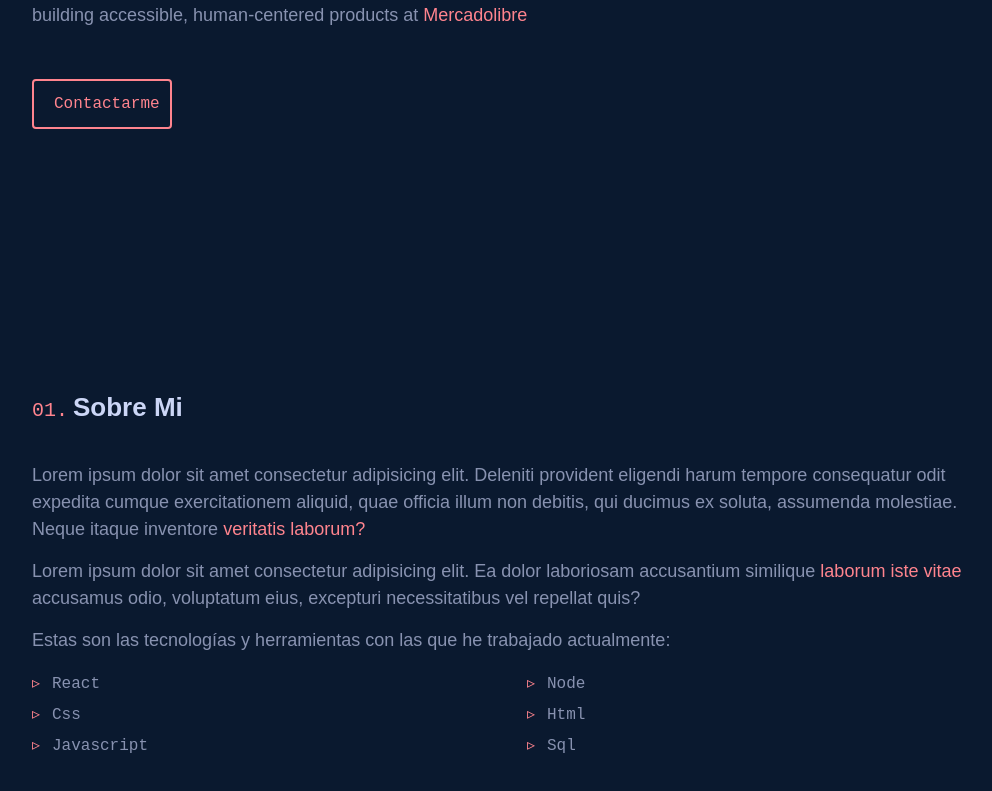
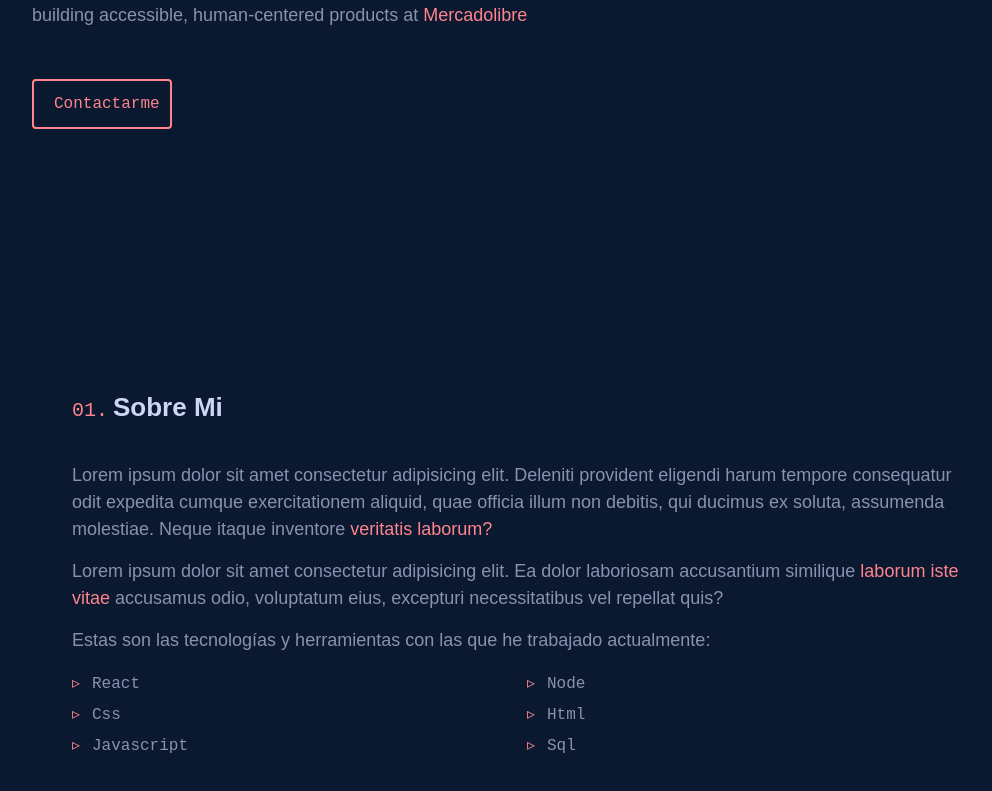
Before and after one commit to Diego-Aldao/portfolio-react, a React (Vite) app: page / in a window 1280 px wide. Shown: the part 467-1258 px from the top of the page, without its empty margins (118-1110 px from the left). Built offline with nearby package versions, Linux system fonts and the light colour scheme.

Commit message:
cambiado el tamaño maximo del contenedor

```diff
--- a/src/components/About.jsx
+++ b/src/components/About.jsx
@@ -2,7 +2,7 @@ import styled from "styled-components";
 
 const Contenedor = styled.section`
   padding: 60px 0px;
-  max-width: 1000px;
+  max-width: 900px;
   margin: 0 auto;
 `;
 
```
